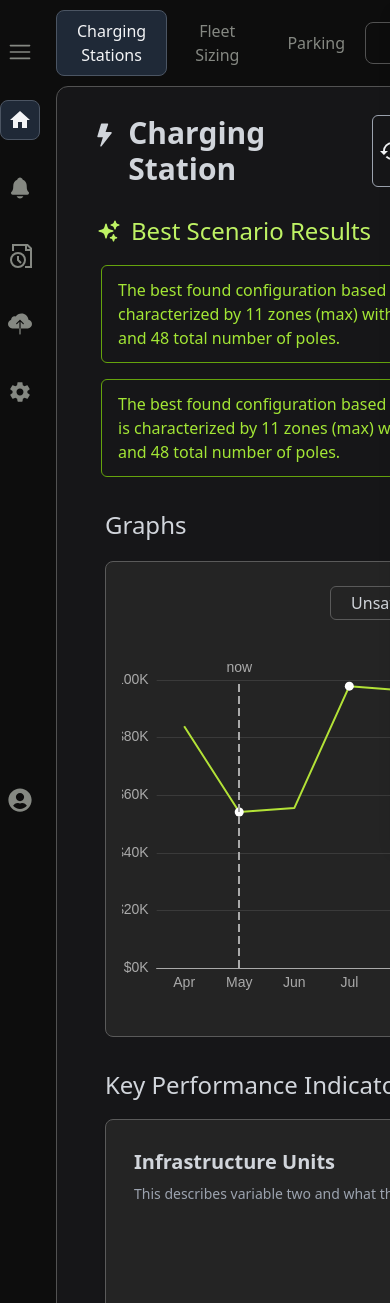
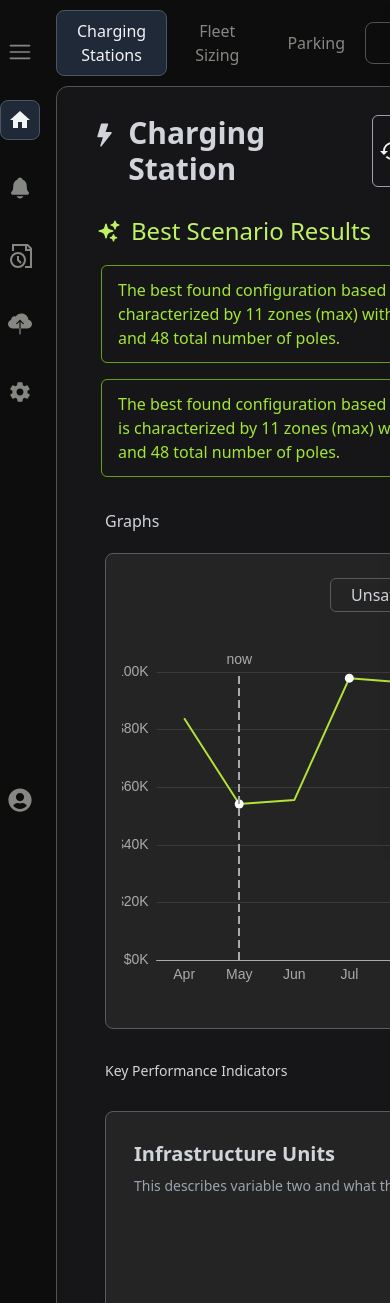
Before and after one commit to Victoriakaey/InsightGrid, a Next.js app: page / in a window 390 px wide. Shown: the top 1303 px of the page. Built offline with nearby package versions, Linux system fonts and the light colour scheme; no server answers.

Commit message:
finished

```diff
--- a/app/components/dashboard/dashboard.tsx
+++ b/app/components/dashboard/dashboard.tsx
@@ -10,7 +10,7 @@ export default function Dashboard() {
       <div className="flex flex-col gap-6 bg-buttonBg rounded-xl w-full px-9 py-3 text-gray-300 border border-buttonBorder">
         <Description />
         <BestScenarioResults />
-        <div className="flex flex-col lg:flex-row px-3 gap-8 mb-8">
+        <div className="flex flex-col xl:flex-row px-3 gap-8 mb-8">
           <Graph />
           <Indicator />
         </div>
--- a/app/components/dashboard/editVariables/searchHeader.tsx
+++ b/app/components/dashboard/editVariables/searchHeader.tsx
@@ -18,7 +18,7 @@ export default function SearchHeader() {
         <HiSparkles className="mt-1" />
         <p className="font-medium">Autofill</p>
       </div>
-      <button className="flex gap-2 border text-lime-400 border-t-lime-400 border-x-lime-600 border-b-lime-800 bg-lime-800/40 rounded-lg py-2 px-7 ">
+      <button className="flex gap-2 border text-lime-400 border-t-lime-400 border-x-lime-600 border-b-lime-800 bg-lime-800/40 rounded-lg py-2 px-7 hover:bg-lime-900/30 hover:border-r-8 transition">
         <FaRedo className="mt-1" />
         <p className="font-medium">Rerun</p>
       </button>
--- a/app/components/dashboard/graph.tsx
+++ b/app/components/dashboard/graph.tsx
@@ -4,7 +4,7 @@ import LineChart from "./linechart";
 export default function Graph() {
   return (
     <div className="flex flex-col gap-3 w-full">
-      <p className="text-2xl font-medium"> Graphs </p>
+      <p className="md:text-xl xl:text-2xl font-medium"> Graphs </p>
       <div className="mt-2 border border-dashboardButtonBorder bg-dashboardButtonBg p-4 rounded-lg">
         <LineChart />
       </div>
--- a/app/components/dashboard/indicator.tsx
+++ b/app/components/dashboard/indicator.tsx
@@ -7,7 +7,10 @@ export default function Indicator() {
   return (
     <div className="flex flex-col w-full">
       <div className="flex justify-between">
-        <p className="text-2xl font-medium"> Key Performance Indicators </p>
+        <p className="text-sm md:text-xl xl:text-2xl font-medium">
+          {" "}
+          Key Performance Indicators{" "}
+        </p>
         <button className="flex rounded-md border border-dashboardButtonBorder py-1 px-2 gap-2">
           <p className="font-light">Variables</p>
           <FiPlus className="text-lg mt-0.5" />
--- a/app/components/navbar.tsx
+++ b/app/components/navbar.tsx
@@ -7,7 +7,7 @@ export default function Navbar() {
   const [active, setActive] = useState<string>("charging-stations");
 
   return (
-    <div className=" flex h-[5.4rem] w-full items-center justify-between text-button px-4 select-none">
+    <div className="flex h-[5.4rem] w-full items-center justify-between text-button px-4 select-none">
       <div className="flex gap-2">
         {navbarItems.map((item) => (
           <button
```
